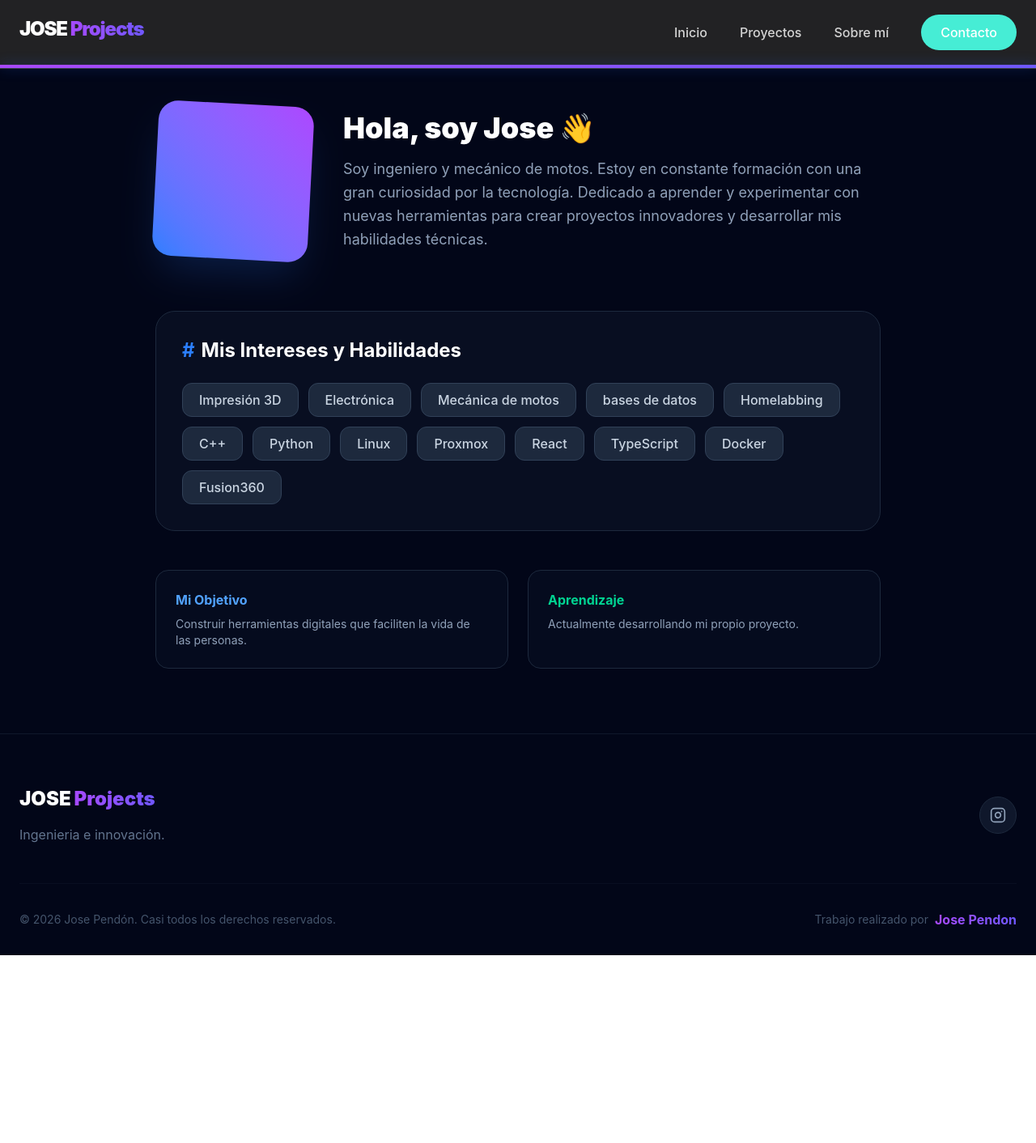
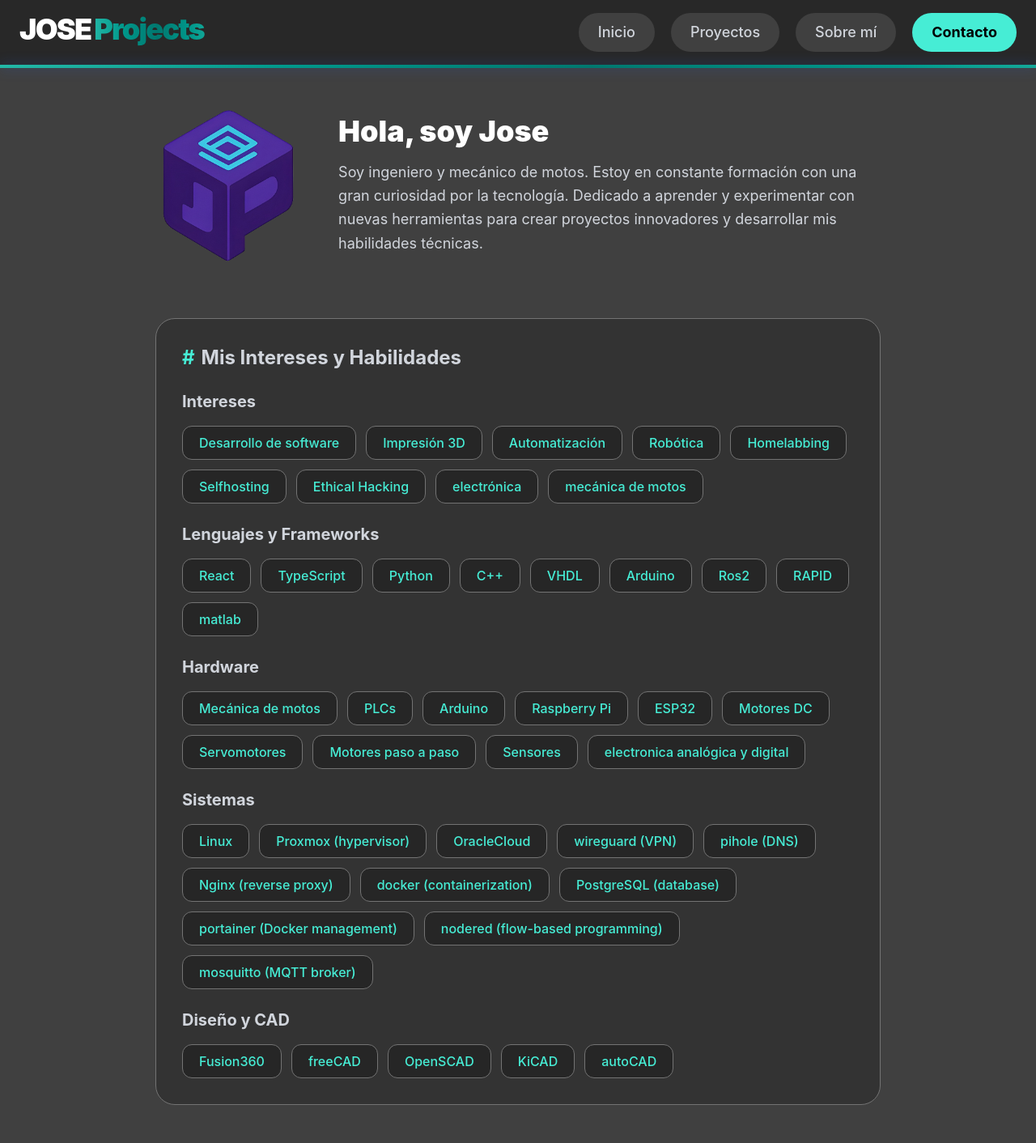
Before and after one commit to joselito3500/web, a React (Vite) app: page /#/sobre-mi in a window 1280 px wide. Shown: the top 1412 px of the page at 81% size. Before the commit the page ends 1180 px from the top, so only its background shows below. Built offline with nearby package versions, Linux system fonts and the light colour scheme.

Commit message:
cambios grandes

```diff
--- a/src/App.tsx
+++ b/src/App.tsx
@@ -12,7 +12,8 @@ import ProjectDetail from './components/ProjectDetail'
 const Home = () => (
   <div className="pt-40 text-center">
     <h1 className="text-6xl font-black text-white">Bienvenido a mi Web</h1>
-    <p className="text-neutral-400 mt-4">Navega por las secciones para conocerme mejor.</p>
+    <p className="text-neutral-300 mt-4">Navega por las secciones para conocerme mejor.</p>
+    <img src="/web/LogoJP.png" alt="Jose's Avatar" className="w-64 h-64 rounded-full mx-auto mt-6" />
   </div>
 )
 /*
--- a/src/components/About.tsx
+++ b/src/components/About.tsx
@@ -1,19 +1,26 @@
 import React from 'react'
 
 const About: React.FC = () => {
-  const skills = ["Impresión 3D", "Electrónica", "Mecánica de motos", "bases de datos", "Homelabbing", "C++", "Python", "Linux", "Proxmox", "React", "TypeScript", "Docker", "Fusion360"];
+  const skillCategories = {
+    "Intereses": ["Desarrollo de software", "Impresión 3D", "Automatización", "Robótica", "Homelabbing", "Selfhosting", "Ethical Hacking", "electrónica", "mecánica de motos"],
+    "Lenguajes y Frameworks": ["React", "TypeScript", "Python", "C++", "VHDL", "Arduino", "Ros2", "RAPID", "matlab"],
+    "Hardware": ["Mecánica de motos","PLCs", "Arduino", "Raspberry Pi", "ESP32", "Motores DC", "Servomotores", "Motores paso a paso", "Sensores", "electronica analógica y digital"],
+    "Sistemas": ["Linux", "Proxmox (hypervisor)", "OracleCloud", "wireguard (VPN)", "pihole (DNS)", "Nginx (reverse proxy)", "docker (containerization)","PostgreSQL (database)", "portainer (Docker management)", "nodered (flow-based programming)", "mosquitto (MQTT broker)" ],
+    "Diseño y CAD": ["Fusion360","freeCAD","OpenSCAD", "KiCAD", "autoCAD"],
+
+  };
 
   return (
-    <section className="pt-32 pb-20 px-6 min-h-screen bg-slate-950 text-white">
+    <section className="pt-32 pb-20 px-6 min-h-screen bg-neutral-700 text-white">
       <div className="max-w-4xl mx-auto">
         {/* Cabecera con Foto/Avatar */}
         <div className="flex flex-col md:flex-row items-center gap-10 mb-16">
-          <div className="w-48 h-48 bg-gradient-to-tr from-blue-500 to-purple-500 rounded-3xl rotate-3 flex-shrink-0 shadow-2xl shadow-blue-500/20">
-            {/* Aquí podrías poner una <img src="..." /> más adelante */}
+          <div>
+            <img src="/web/LogoJP.png" alt="Jose's Avatar" className="w-full h-full object-cover" />
           </div>
           <div>
-            <h2 className="text-4xl font-black mb-4">Hola, soy Jose 👋</h2>
-            <p className="text-slate-400 text-lg leading-relaxed">
+            <h2 className="text-4xl font-black mb-4">Hola, soy Jose</h2>
+            <p className="text-gray-300 text-lg leading-relaxed">
               Soy ingeniero y mecánico de motos. Estoy en constante formación con una gran curiosidad por la tecnología.
               Dedicado a aprender y experimentar con nuevas herramientas para crear proyectos innovadores
               y desarrollar mis habilidades técnicas.
@@ -22,17 +29,24 @@ const About: React.FC = () => {
         </div>
 
         {/* Sección de Skills */}
-        <div className="bg-slate-900/50 border border-slate-800 p-8 rounded-3xl">
-          <h3 className="text-2xl font-bold mb-6 flex items-center gap-2">
-            <span className="text-blue-500">#</span> Mis Intereses y Habilidades
+        <div className="bg-neutral-800/50 border border-neutral-500 p-8 rounded-3xl">
+          <h3 className="text-2xl font-bold mb-6 flex items-center gap-2 text-gray-300">
+            <span className="text-teal-300">#</span> Mis Intereses y Habilidades
           </h3>
+          <div className="flex flex-col gap-6">
+            {Object.entries(skillCategories).map(([category, skills]) => (
+              <div key={category}>
+                <h4 className="text-xl font-bold text-gray-300 mb-4">{category}</h4>
                 <div className="flex flex-wrap gap-3">
                   {skills.map((skill) => (
                     <div
                       key={skill}
-                className="px-5 py-2 bg-slate-800 border border-slate-700 rounded-xl font-medium text-slate-300 hover:text-white hover:border-blue-500 transition-all cursor-default"
+                      className="px-5 py-2 bg-neutral-800 border border-neutral-500 rounded-xl font-medium text-teal-300 hover:text-white hover:border-teal-700 transition-all cursor-default"
                     >
                       {skill}
+                    </div>
+                  ))}
+                </div>
               </div>
             ))}
           </div>
@@ -40,13 +54,13 @@ const About: React.FC = () => {
 
         {/* Pequeña Bio Extra */}
         <div className="mt-12 grid grid-cols-1 md:grid-cols-2 gap-6">
-          <div className="p-6 bg-slate-900/30 rounded-2xl border border-slate-800">
-            <h4 className="font-bold text-blue-400 mb-2">Mi Objetivo</h4>
-            <p className="text-slate-400 text-sm">Construir herramientas digitales que faciliten la vida de las personas.</p>
+          <div className="p-6 bg-neutral-800/30 rounded-2xl border border-neutral-500">
+            <h4 className="font-bold text-gray-300 mb-2">Mi Objetivo</h4>
+            <p className="text-gray-300 text-sm">Construir herramientas digitales que faciliten la vida de las personas.</p>
           </div>
-          <div className="p-6 bg-slate-900/30 rounded-2xl border border-slate-800">
-            <h4 className="font-bold text-emerald-400 mb-2">Aprendizaje</h4>
-            <p className="text-slate-400 text-sm">Actualmente desarrollando mi propio proyecto.</p>
+          <div className="p-6 bg-neutral-800/30 rounded-2xl border border-neutral-500">
+            <h4 className="font-bold text-gray-300 mb-2">Aprendizaje</h4>
+            <p className="text-gray-300 text-sm">Actualmente desarrollando mi propio proyecto.</p>
           </div>
         </div>
       </div>
--- a/src/components/Footer.tsx
+++ b/src/components/Footer.tsx
@@ -3,16 +3,16 @@ import {Instagram/*, Mail */ } from 'lucide-react'
 
 const Footer: React.FC = () => {
   return (
-    <footer className="bg-slate-950 border-t border-slate-900 pt-16 pb-8 px-6">
+    <footer className="bg-neutral-800 border-t border-neutral-500 pt-16 pb-8 px-6">
       <div className="max-w-7xl mx-auto">
         <div className="flex flex-col md:flex-row justify-between items-center gap-8 mb-12">
 
           {/* Logo y Eslogan */}
           <div className="text-center md:text-left">
             <h2 className="text-2xl font-black text-white">
-              JOSE<span className="animate-flow text-gradient-clip bg-gradient-to-r from-blue-600 via-emerald-400 via-purple-500 via-emerald-400 to-blue-600 pb-2 px-1">Projects</span>
+              JOSE<span className="animate-flow text-gradient-clip bg-gradient-to-r from-teal-700 via-teal-300 via-purple-500 via-teal-300 to-teal-700 pb-2 px-1">Projects</span>
             </h2>
-            <p className="text-slate-500 mt-2 max-w-xs">
+            <p className="text-gray-500 mt-2 max-w-xs">
               Ingenieria e innovación.
             </p>
           </div>
@@ -23,12 +23,12 @@ const Footer: React.FC = () => {
             href="https://www.instagram.com/josependonj/"
             target="_blank"
             rel="noopener noreferrer"
-            className="p-3 bg-slate-900 rounded-full text-slate-400 hover:text-pink-500 hover:scale-120 transition-all border border-slate-800"
+            className="p-3 bg-teal-300 rounded-full text-black hover:text-pink-500 hover:scale-120 hover:bg-teal-700 transition-all border border-neutral-500"
             >
             <Instagram size={20} />
             </a>
             {/*
-            <a href="#" className="p-3 bg-slate-900 rounded-full text-slate-400 hover:text-blue-400 hover:scale-120 transition-all border border-slate-800">
+            <a href="#" className="p-3 bg-slate-900 rounded-full text-gray-400 hover:text-blue-400 hover:scale-120 transition-all border border-slate-800">
               <Mail size={20} />
             </a>
             */}
@@ -36,15 +36,15 @@ const Footer: React.FC = () => {
         </div>
 
         {/* Línea inferior de copyright */}
-        <div className="pt-8 border-t border-slate-900/50 flex flex-col md:flex-row justify-between items-center gap-4">
-          <p className="text-slate-600 text-sm">
+        <div className="pt-8 border-t border-neutral-800/50 flex flex-col md:flex-row justify-between items-center gap-4">
+          <p className="text-gray-600 text-sm">
             © {new Date().getFullYear()} Jose Pendón. Casi todos los derechos reservados.
           </p>
 
           {/* Pequeño detalle con el degradado */}
           <div className="flex items-center gap-2">
-            <span className="text-slate-600 text-sm">Trabajo realizado por</span>
-            <span className="animate-flow text-gradient-clip bg-gradient-to-r from-blue-600 via-emerald-400 via-purple-500 via-emerald-400 to-blue-600 font-bold">
+            <span className="text-gray-600 text-sm">Trabajo realizado por</span>
+            <span className="animate-flow text-gradient-clip bg-gradient-to-r from-teal-700 via-teal-300 via-purple-500 via-teal-300 to-teal-700 font-bold">
               Jose Pendon
             </span>
           </div>
--- a/src/components/navbar.tsx
+++ b/src/components/navbar.tsx
@@ -15,23 +15,23 @@ const Navbar: React.FC = () => {
       <div className="max-w-7xl mx-auto px-6 h-20 flex items-center justify-between">
 
         {/* Logo */}
-        <Link to="/" onClick={closeMenu} className="text-2xl font-black text-white tracking-tighter">
-          JOSE<span className="animate-flow text-gradient-clip bg-gradient-to-r from-blue-600 via-emerald-400 via-purple-500 via-emerald-400 to-blue-600 pb-2 px-1">Projects</span>
+        <Link to="/" onClick={closeMenu} className="text-4xl font-black text-white tracking-tighter">
+          JOSE<span className="animate-flow text-gradient-clip bg-gradient-to-r from-teal-700 via-teal-300 via-purple-500 via-teal-300 to-teal-700 pb-2 px-1">Projects</span>
         </Link>
 
         {/* Desktop Menu (Se oculta en móviles: hidden md:flex) */}
-        <div className="hidden md:flex items-center gap-10 text-neutral-300 font-medium">
-          <Link to="/" className="hover:text-blue-400 transition-colors">Inicio</Link>
-          <Link to="/proyectos" className="hover:text-blue-400 transition-colors">Proyectos</Link>
-          <Link to="/sobre-mi" className="hover:text-blue-400 transition-colors">Sobre mí</Link>
-          <Link to="/contacto" className="bg-teal-300 hover:bg-teal-700 text-white px-6 py-2.5 rounded-full transition-all active:scale-95">
+        <div className="hidden md:flex items-center gap-5 text-gray-300 font-medium text-lg">
+          <Link to="/" className="bg-neutral-700 hover:bg-teal-800 px-6 py-2.5 rounded-full transition-all active:scale-95 hover:scale-105   hover:text-teal-300 transition-colors">Inicio</Link>
+          <Link to="/proyectos" className="bg-neutral-700 hover:bg-teal-800 px-6 py-2.5 rounded-full transition-all active:scale-95 hover:scale-105  hover:text-teal-300 transition-colors">Proyectos</Link>
+          <Link to="/sobre-mi" className="bg-neutral-700 hover:bg-teal-800 px-6 py-2.5 rounded-full transition-all active:scale-95 hover:scale-105   hover:text-teal-300 transition-colors">Sobre mí</Link>
+          <Link to="/contacto" className="bg-teal-300 hover:bg-teal-700 font-bold text-black px-6 py-2.5 rounded-full transition-all active:scale-95 hover:scale-105">
             Contacto
           </Link>
         </div>
 
         {/* Mobile Overlay Menu */}
         <div className={`
-          fixed inset-0 w-full h-screen bg-slate-950/98 backdrop-blur-xl z-40 md:hidden transition-all duration-500 ease-in-out
+          fixed inset-0 w-full h-screen bg-neutral-800/98 backdrop-blur-xl z-40 md:hidden transition-all duration-500 ease-in-out
           ${isOpen ? 'opacity-100 visible' : 'opacity-0 invisible pointer-events-none'}
         `}>
 
@@ -40,21 +40,21 @@ const Navbar: React.FC = () => {
             <Link
               to="/"
               onClick={closeMenu}
-              className="text-lg font-medium text-slate-300 hover:text-white tracking-widest transition-all hover:scale-110"
+              className="text-lg font-medium text-gray-300 hover:text-white tracking-widest transition-all hover:scale-110"
             >
               INICIO
             </Link>
             <Link
               to="/proyectos"
               onClick={closeMenu}
-              className="text-lg font-medium text-slate-300 hover:text-white tracking-widest transition-all hover:scale-110"
+              className="text-lg font-medium text-gray-300 hover:text-white tracking-widest transition-all hover:scale-110"
             >
               PROYECTOS
             </Link>
             <Link
               to="/sobre-mi"
               onClick={closeMenu}
-              className="text-lg font-medium text-slate-300 hover:text-white tracking-widest transition-all hover:scale-110"
+              className="text-lg font-medium text-gray-300 hover:text-white tracking-widest transition-all hover:scale-110"
             >
               SOBRE MÍ
             </Link>
@@ -74,14 +74,14 @@ const Navbar: React.FC = () => {
         {/* Mobile Button - Asegúrate de que tenga z-50 */}
         <button
           onClick={() => setIsOpen(!isOpen)}
-          className="md:hidden text-slate-300 hover:text-white transition-colors z-50 relative"
+          className="md:hidden text-gray-300 hover:text-white transition-colors z-50 relative"
         >
           {isOpen ? <X size={28} /> : <Menu size={28} />}
         </button>
       </div>
 
       {/* Línea de degradado con flujo infinito */}
-      <div className="h-[4px] w-full bg-gradient-to-r from-blue-600 via-emerald-400 via-purple-500 via-emerald-400 to-blue-600 animate-flow shadow-[0_0_15px_rgba(37,99,235,0.4)]"></div>
+      <div className="h-[4px] w-full bg-gradient-to-r from-teal-700 via-teal-300 via-purple-500 via-teal-300 to-teal-700 animate-flow shadow-[0_0_15px_rgba(37,99,235,0.4)]"></div>
     </nav>
   )
 }
--- a/src/index.css
+++ b/src/index.css
@@ -3,12 +3,12 @@
 @layer utilities {
   @keyframes gradient-flow {
     0% { background-position: 0% 50%; }
-    100% { background-position: 100% 50%; } /* Cambiamos a 100% para que el ciclo sea natural */
+    100% { background-position: 200% 50%; } /* Cambiamos a 100% para que el ciclo sea natural */
   }
 
   .animate-flow {
     /* El background-size debe ser lo suficientemente grande para estirar los colores */
-    background-size: 400% 100%;
+    background-size: 200% 100%;
     animation: gradient-flow 8s linear infinite;
     display: block; /* Asegura que se renderice correctamente */
   }
```
Also changed, not shown: src/components/Contact.tsx (+11 -11 lines), src/components/ProjectDetail.tsx (+11 -5 lines), src/components/Projects.tsx (+17 -9 lines), src/data/projectsData.ts (+12 -6 lines). Lines whose indentation alone changed are shown as unchanged.
